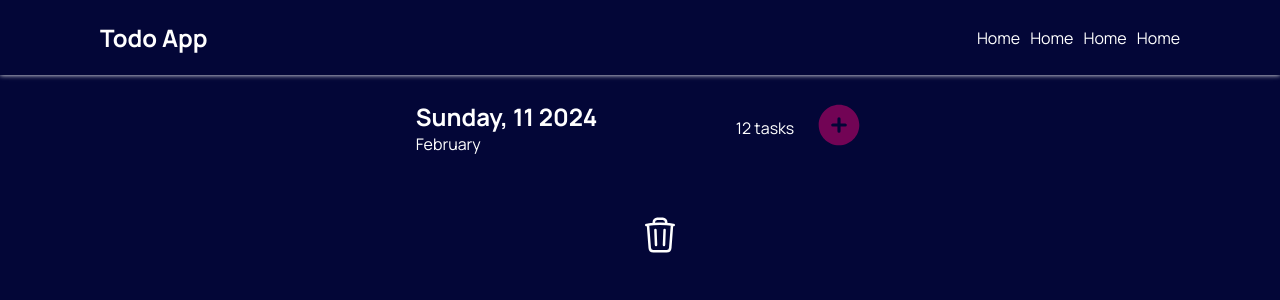
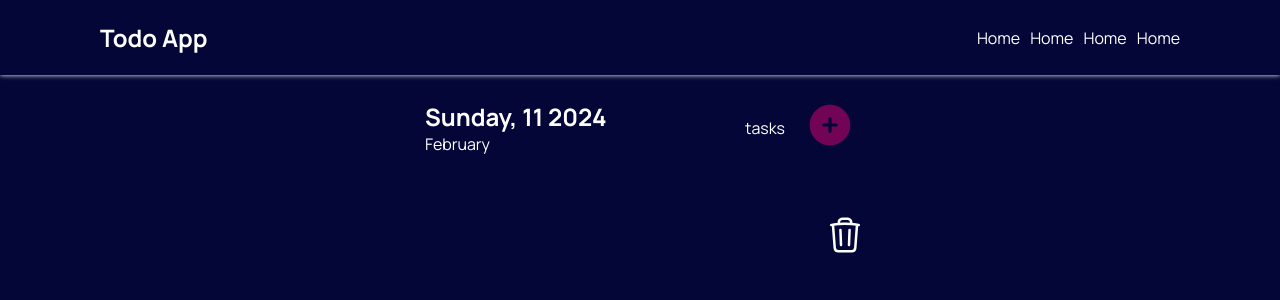
Before and after one commit to Fadilix/todo-react-app, a React (Vite) app: page / in a window 1280 px wide. Shown: the top 300 px of the page. Built offline with nearby package versions, Linux system fonts and the light colour scheme; no server answers.

Commit message:
api calls for numtasks and get all tasks

```diff
--- a/src/components/TodoHeader.jsx
+++ b/src/components/TodoHeader.jsx
@@ -1,8 +1,9 @@
-import React from "react";
+import React, { useEffect, useState } from "react";
 import capitalize from "../utils/UsualFunctions";
 import "../scss/TodoHeader.scss";
+import axios from "axios";
 
-const TodoHeader = () => {
+const TodoHeader = ({ handleShowPopUp }) => {
   const currentDate = new Date();
   const options = {
     weekday: "long",
@@ -10,6 +11,20 @@ const TodoHeader = () => {
   const dayString = capitalize(currentDate.toLocaleString("en-US", options));
   const dayInt = currentDate.toLocaleString("en-US", { day: "2-digit" });
   const monthString = currentDate.toLocaleString("en-US", { month: "long" });
+
+  const [numberOfTasks, setNumberOfTasks] = useState(null);
+
+  useEffect(() => {
+    const getNumberOfTodos = async () => {
+      const response = await axios.get("http://localhost:8081/api/todos/num");
+      setNumberOfTasks(response.data.count);
+      console.log(response.data.count);
+    };
+
+    getNumberOfTodos();
+
+    getNumberOfTodos();
+  }, []);
 
   return (
     <div className="date-nbtasks">
@@ -20,8 +35,8 @@ const TodoHeader = () => {
         <p>{monthString}</p>
       </div>
 
-      <p>12 tasks</p>
-      <button>
+      <p>{numberOfTasks} tasks</p>
+      <button onClick={handleShowPopUp}>
         <svg
           xmlns="http://www.w3.org/2000/svg"
           viewBox="0 0 24 24"
--- a/src/components/TodoList.jsx
+++ b/src/components/TodoList.jsx
@@ -1,8 +1,25 @@
-import React from "react";
+import React, { useState } from "react";
 import useTasks from "../hooks/useTasks";
 import "../scss/TodoList.scss";
+import axios from "axios";
+import { toast } from "react-hot-toast";
 const TodoList = () => {
   const { tasks, setTasks } = useTasks();
+
+  const deleteTask = (id) => {
+    if (confirm("Are you sure you want to delete this task ?")) {
+      try {
+        axios.delete(`http://localhost:8081/api/todos/${id}`);
+        toast.success("Task deleted successfully!");
+      } catch (error) {
+        toast.error("Error while deleting task!");
+        console.error("Error while deleting task" + error.message);
+      }
+    }
+
+    return;
+  };
+
   console.log(tasks);
   return (
     <div className="todo-list-main">
@@ -12,9 +29,12 @@ const TodoList = () => {
         ) : (
           tasks.map((task) => {
             return (
-              <div className="task">
+              <div className="task" key={task.id}>
                 <p>{task.task}</p>
-                <button className="delete-button">
+                <button
+                  className="delete-button"
+                  onClick={() => deleteTask(task.id)}
+                >
                   <svg
                     xmlns="http://www.w3.org/2000/svg"
                     fill="none"
--- a/src/pages/HomePage.jsx
+++ b/src/pages/HomePage.jsx
@@ -14,10 +14,14 @@ const HomePage = () => {
     description: "",
   });
   // Toggle the popup when clicking the "Add Task" button
+
+  const handleShowPopup = () => {
+    setShowPopup(!showPopup);
+  };
   const handleAddTask = () => {
-    setShowPopup(true);
     try {
-      axios.post("http://localhost:8081/api/todo", popupData);
+      axios.post("http://localhost:8081/api/todos", popupData);
+      setShowPopup(!showPopup);
       toast.success("Task added successfully");
     } catch (error) {
       console.error("Task added failed");
@@ -48,7 +52,7 @@ const HomePage = () => {
         <Navbar />
       </div>
       <div className="todos">
-        <TodoHeader />
+        <TodoHeader handleShowPopUp={handleShowPopup} />
         <TodoList />
       </div>
 
--- a/src/scss/TodoList.scss
+++ b/src/scss/TodoList.scss
@@ -9,6 +9,7 @@
     display: flex;
     flex-direction: column;
     gap: 20px;
+    width: 450px;
 
     button {
         all: unset;
```
